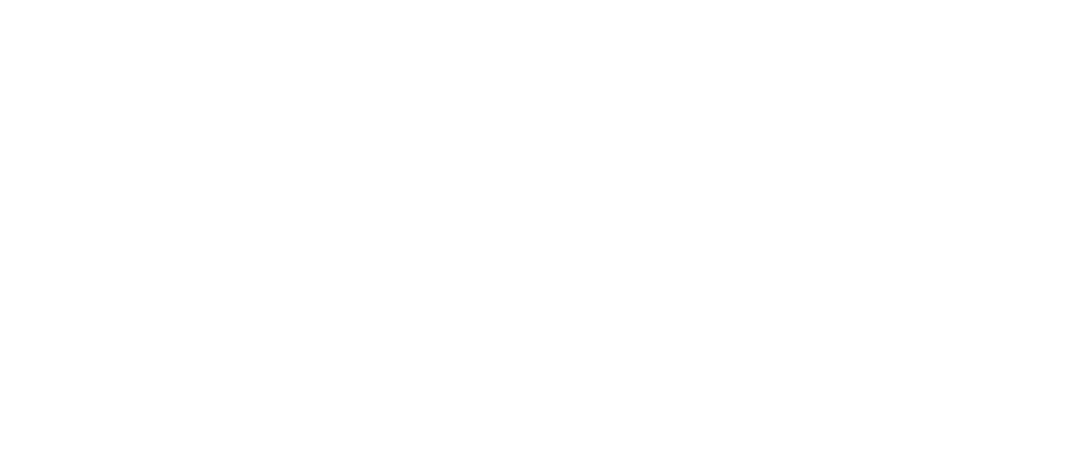
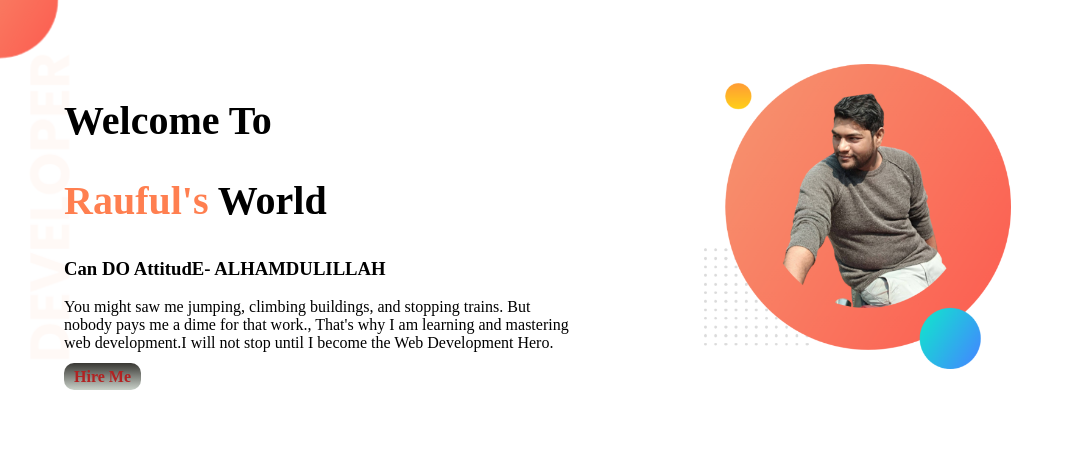
Before and after one commit to RaufulRafu/deveoper-portfolio, a plain HTML site: page index.html in a window 1280 px wide. Shown: the whole page, without its empty margins (0-1074 px from the left). Drawn offline with Linux system fonts and the light colour scheme; a web font is replaced by a local one.

Commit message:
creating fundamental website

```diff
--- a/index.html
+++ b/index.html
@@ -1,13 +1,37 @@
 <!DOCTYPE html>
 <html lang="en">
+
 <head>
     <meta charset="UTF-8">
     <meta http-equiv="X-UA-Compatible" content="IE=edge">
     <meta name="viewport" content="width=device-width, initial-scale=1.0">
     <title>Rauful's Portfolio</title>
     <link rel="stylesheet" href="style.css">
+    <link rel="preconnect" href="https://fonts.googleapis.com">
+    <link rel="preconnect" href="https://fonts.gstatic.com" crossorigin>
+    <link href="https://fonts.googleapis.com/css2?family=Playfair+Display:ital,wght@1,600&display=swap"
+        rel="stylesheet">
 </head>
+
 <body>
+    <section class="banner">
+        <div class="half-width">
+            <h1>Welcome To</h1>
+            <h1><span class="orange">Rauful's </span> World </h1>
+            <h3>Can DO AttitudE- ALHAMDULILLAH</h3>
+            <p>You might saw me jumping, climbing buildings, and stopping trains. But nobody pays me a dime for that
+                work., That's why I am learning and mastering web development.I will not stop until I become the Web
+                Development Hero. </p>
+            <a class="link-button" href="https://www.linkedin.com/in/md-rauful-islam-52a065116/" target="_blank"> Hire
+                Me</a>
+        </div>
 
+        <div class="half-width">
+            <img src="images/Rauful-Pic.png" alt="">
+        </div>
+    </section>
+
+    </p>
 </body>
+
 </html>
--- a/style.css
+++ b/style.css
@@ -0,0 +1,40 @@
+body {
+    font-family: 'Playfair Display', serif;
+    margin: 0;
+}
+
+h1 {
+    font-size: 40px;
+}
+
+.orange {
+    color: coral;
+
+}
+
+section {
+    display: flex;
+}
+
+.half-width {
+    width: 50%;
+    padding: 5%;
+}
+
+.half-width img {
+    width: 60%;
+}
+
+.link-button {
+    text-decoration: none;
+    background-image: linear-gradient(rgb(56, 55, 51), rgb(202, 210, 202));
+    color: firebrick;
+    font-weight: 900;
+    padding: 5px 10px;
+    border-radius: 10px;
+}
+
+.banner {
+    background-image: url(images/top-banner.png);
+    background-repeat: no-repeat;
+}
```
Also changed, not shown: images/Rauful-Pic.png (added), images/dream-bg.png (added), images/exp-bg.png (added), images/my-bg.png (added), images/my-bg2.png (added), images/top-banner.png (added), 7 other files.
